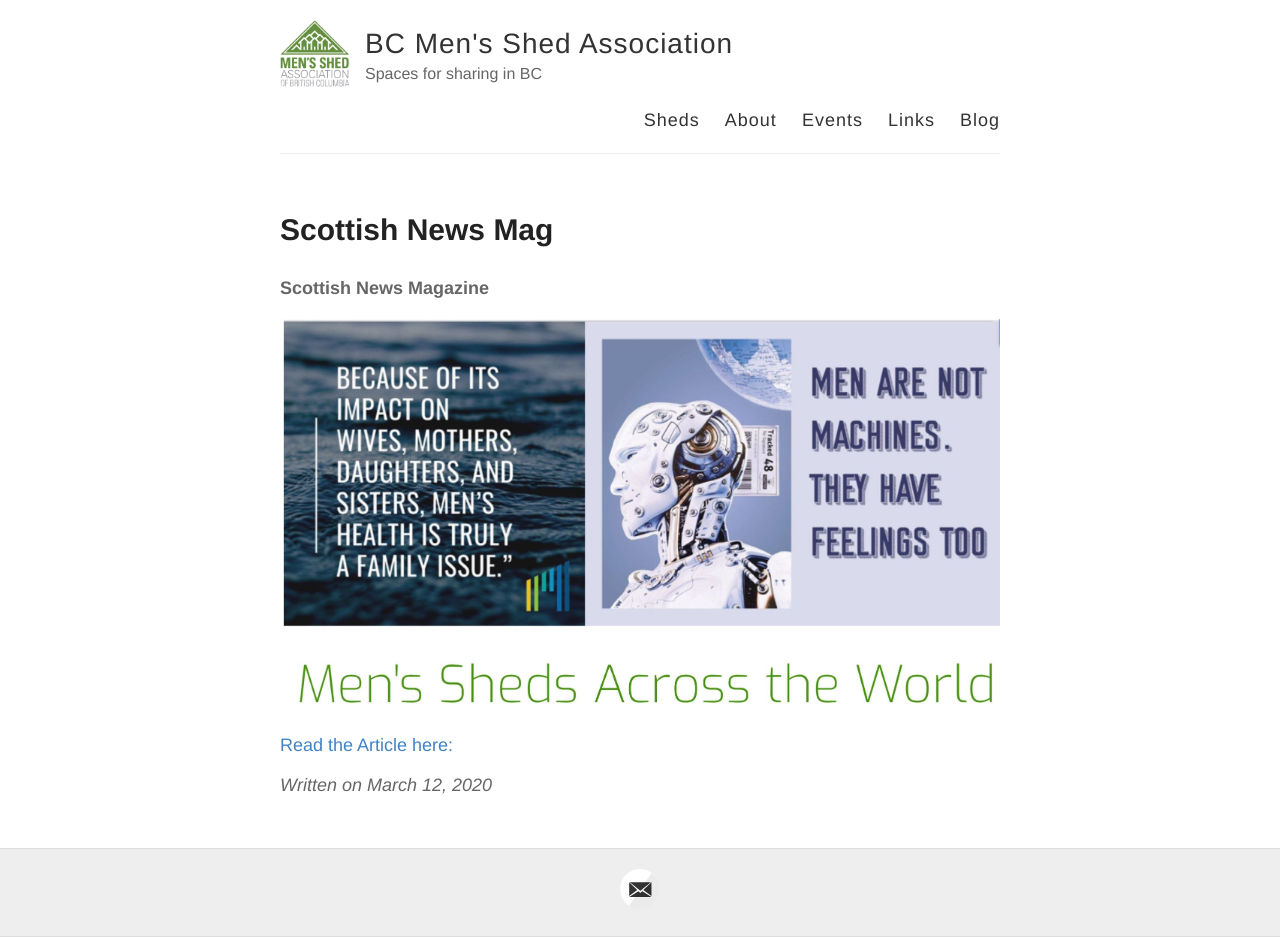
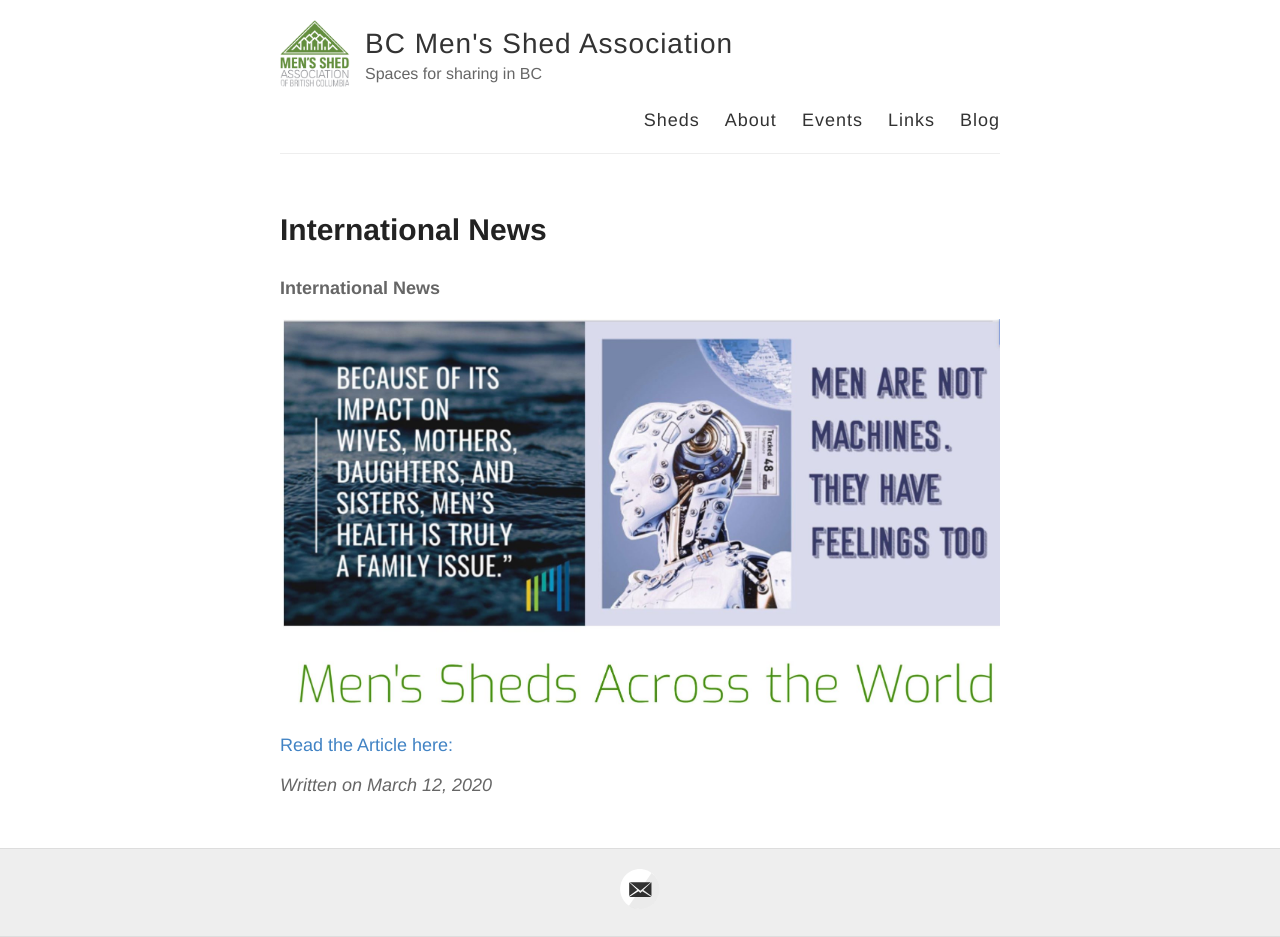
Before and after one commit to bcmensshed/bcmensshed.github.io, a Jekyll site: the page built from _posts/2020-03-12-RecCanada.md, in a window 1280 px wide. Built offline with Jekyll 4.4.1, drawn with Linux system fonts in a browser that asks for light colours.

Commit message:
Update 2020-03-12-RecCanada.md
Changed file header and name

```diff
--- a/_posts/2020-03-12-RecCanada.md
+++ b/_posts/2020-03-12-RecCanada.md
@@ -1,10 +1,10 @@
 ---
 layout: post
-title:  Scottish News Mag
+title:  International News
 excerpt_separator: <!--more-->
 ---
 
-#### Scottish News Magazine
+#### International News
 
 ![_config.yml]({{ site.baseurl }}/images/RecCanada.JPG)
 
```
